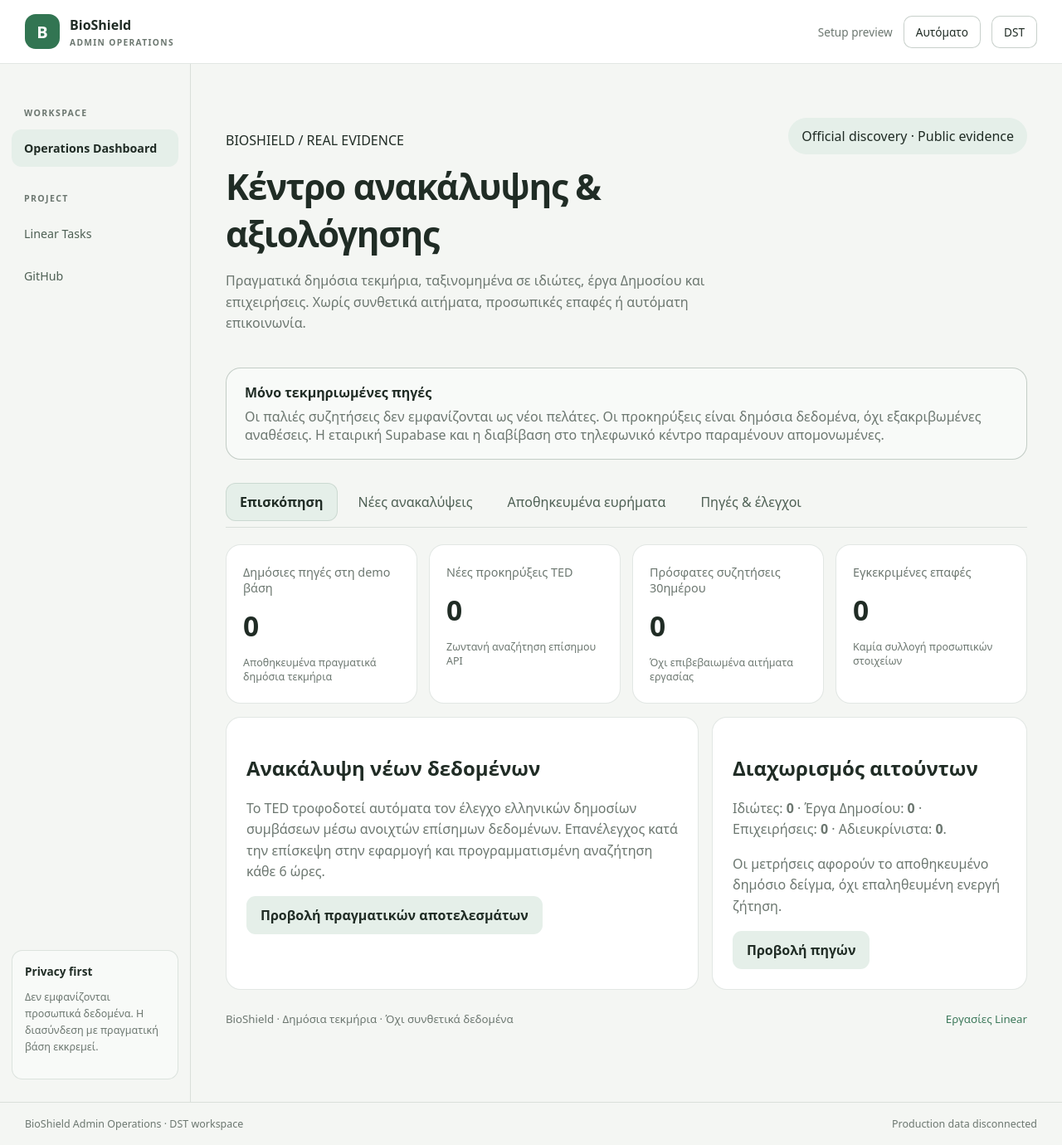
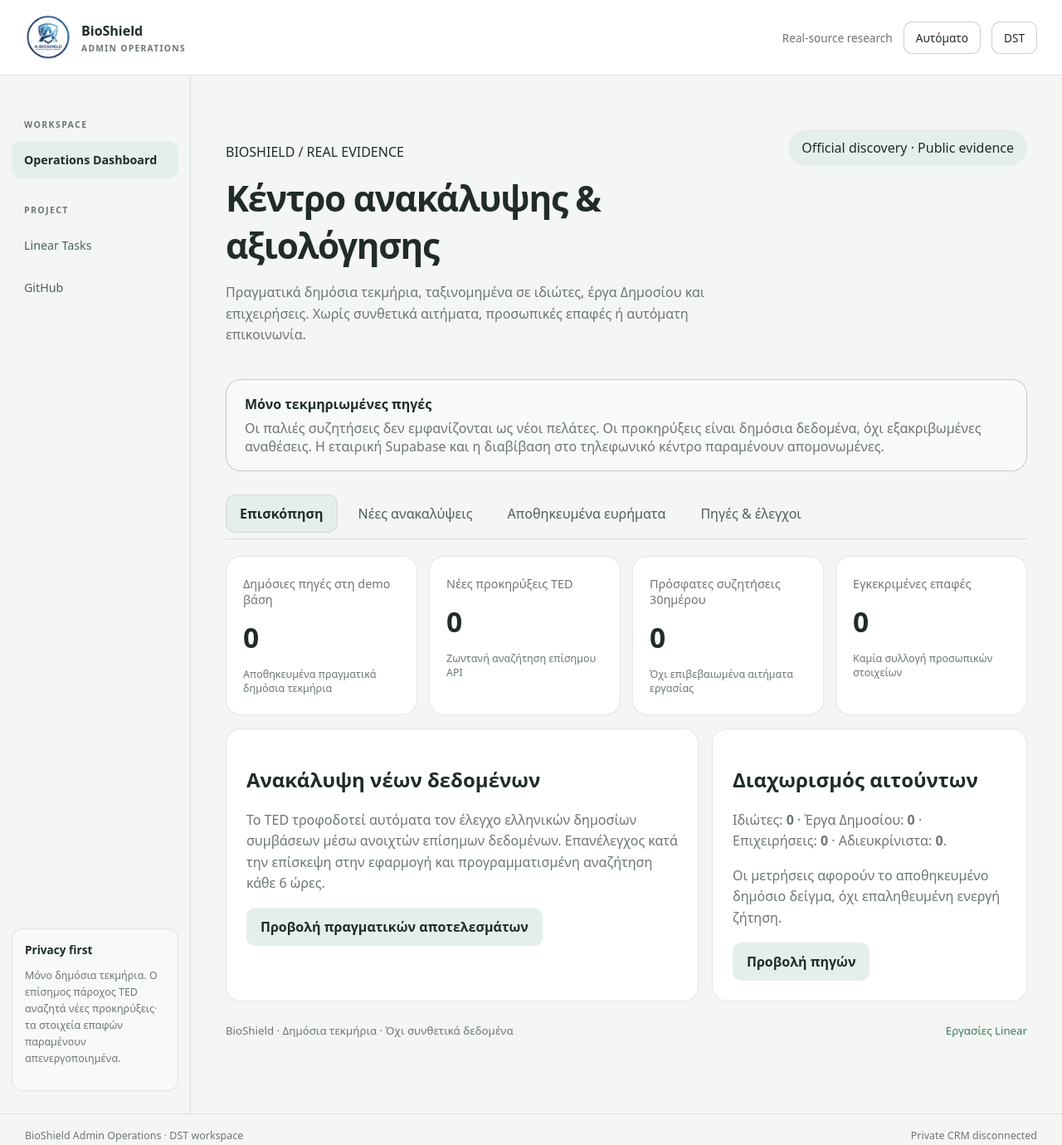
Before and after one commit to GeorgeGkogkos/BioShield-Admin-Operations-System, a plain HTML site: page static/index.html in a window 1280 px wide. Shown: the whole page at 83% size. Drawn offline with Linux system fonts and the light colour scheme; no server answers.

Commit message:
style(bio-14): use uploaded company emblem and replace setup branding

```diff
--- a/static/index.html
+++ b/static/index.html
@@ -5,7 +5,9 @@
 <meta name="viewport" content="width=device-width,initial-scale=1">
 <meta name="robots" content="noindex,nofollow">
 <meta name="color-scheme" content="light dark">
-<title>BioShield — Admin Operations</title>
+<title>BioShield — Real Public Sources</title>
+<link rel="icon" type="image/png" sizes="64x64" href="/static/bioshield-company-logo.png">
+<link rel="apple-touch-icon" href="/static/bioshield-company-logo.png">
 <link rel="stylesheet" href="/static/shell.css">
 <link rel="stylesheet" href="/static/bioshield-admin.css">
 <script type="module" src="/static/app.js"></script>
@@ -14,8 +16,8 @@
 <a class="skip" href="#content">Μετάβαση στο περιεχόμενο</a>
 <div class="site">
 <header class="topbar"><div class="topbar-inner">
-<a href="/admin/operations" class="brand"><span class="brand-icon">B</span><span><strong>BioShield</strong><small>ADMIN OPERATIONS</small></span></a>
-<div class="tools"><span class="status">Setup preview</span><button type="button" id="theme-toggle">Θέμα</button><a href="https://dst-web.onrender.com" rel="noopener noreferrer">DST</a></div>
+<a href="/admin/operations" class="brand"><img class="brand-logo" src="/static/bioshield-company-logo.png" alt="Λογότυπο BioShield" width="56" height="56"><span><strong>BioShield</strong><small>ADMIN OPERATIONS</small></span></a>
+<div class="tools"><span class="status">Real-source research</span><button type="button" id="theme-toggle">Θέμα</button><a href="https://dst-web.onrender.com" rel="noopener noreferrer">DST</a></div>
 </div></header>
 <div class="layout">
 <aside class="sidebar" aria-label="Πλοήγηση">
@@ -23,11 +25,11 @@
 <p class="side-label">PROJECT</p>
 <a href="https://linear.app/gkg/project/bioshield-admin-operations-system-79b033ffab9a" target="_blank" rel="noopener noreferrer">Linear Tasks</a>
 <a href="https://github.com/GeorgeGkogkos/BioShield-Admin-Operations-System" target="_blank" rel="noopener noreferrer">GitHub</a>
-<div class="side-info"><strong>Privacy first</strong><p>Δεν εμφανίζονται προσωπικά δεδομένα. Η διασύνδεση με πραγματική βάση εκκρεμεί.</p></div>
+<div class="side-info"><strong>Privacy first</strong><p>Μόνο δημόσια τεκμήρια. Ο επίσημος πάροχος TED αναζητά νέες προκηρύξεις· τα στοιχεία επαφών παραμένουν απενεργοποιημένα.</p></div>
 </aside>
 <main id="content" tabindex="-1"><div id="app"><p role="status">Φόρτωση…</p></div></main>
 </div>
-<footer class="footer"><span>BioShield Admin Operations · DST workspace</span><span>Production data disconnected</span></footer>
+<footer class="footer"><span>BioShield Admin Operations · DST workspace</span><span>Private CRM disconnected</span></footer>
 </div>
 </body>
 </html>
```
